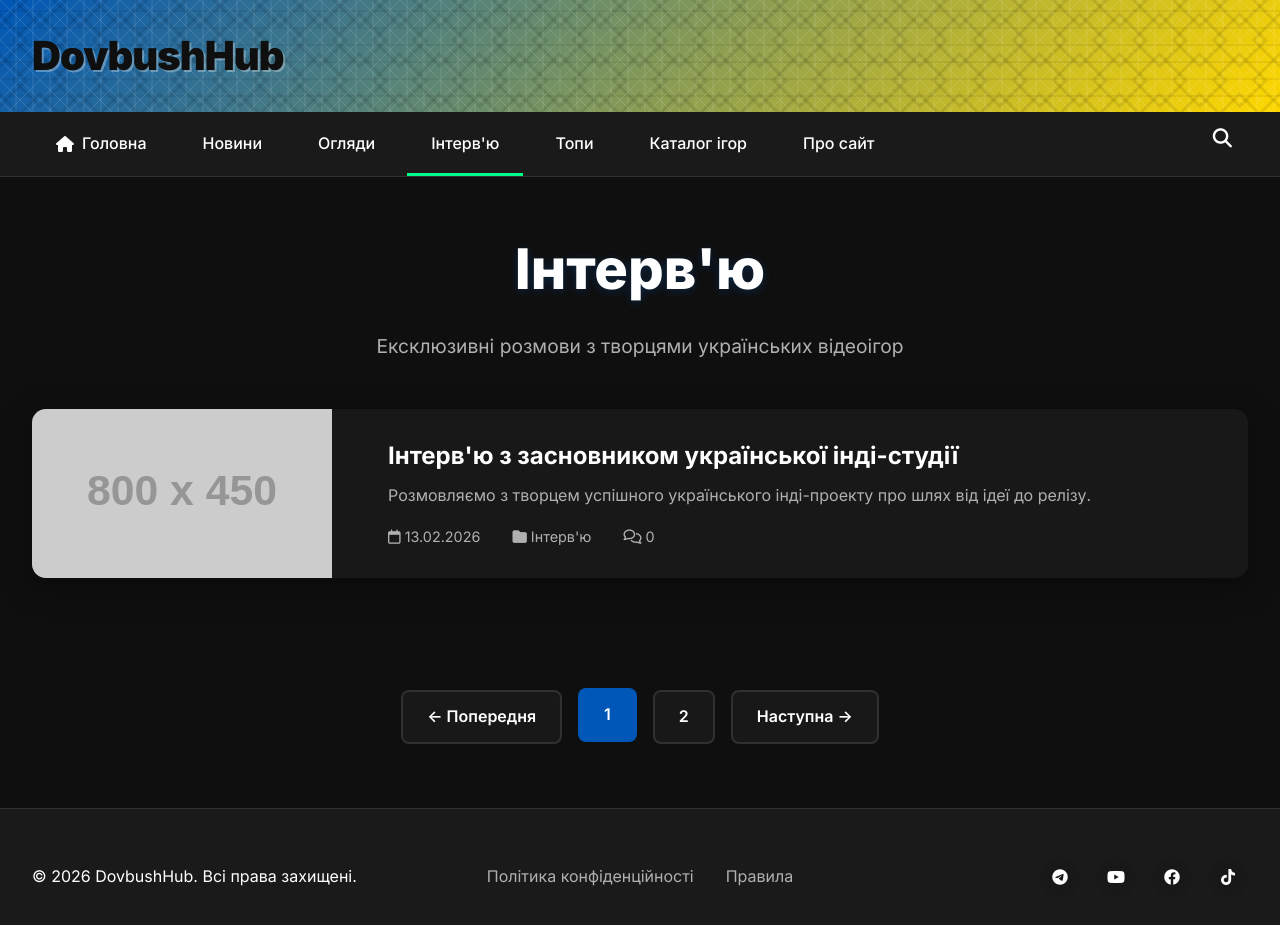
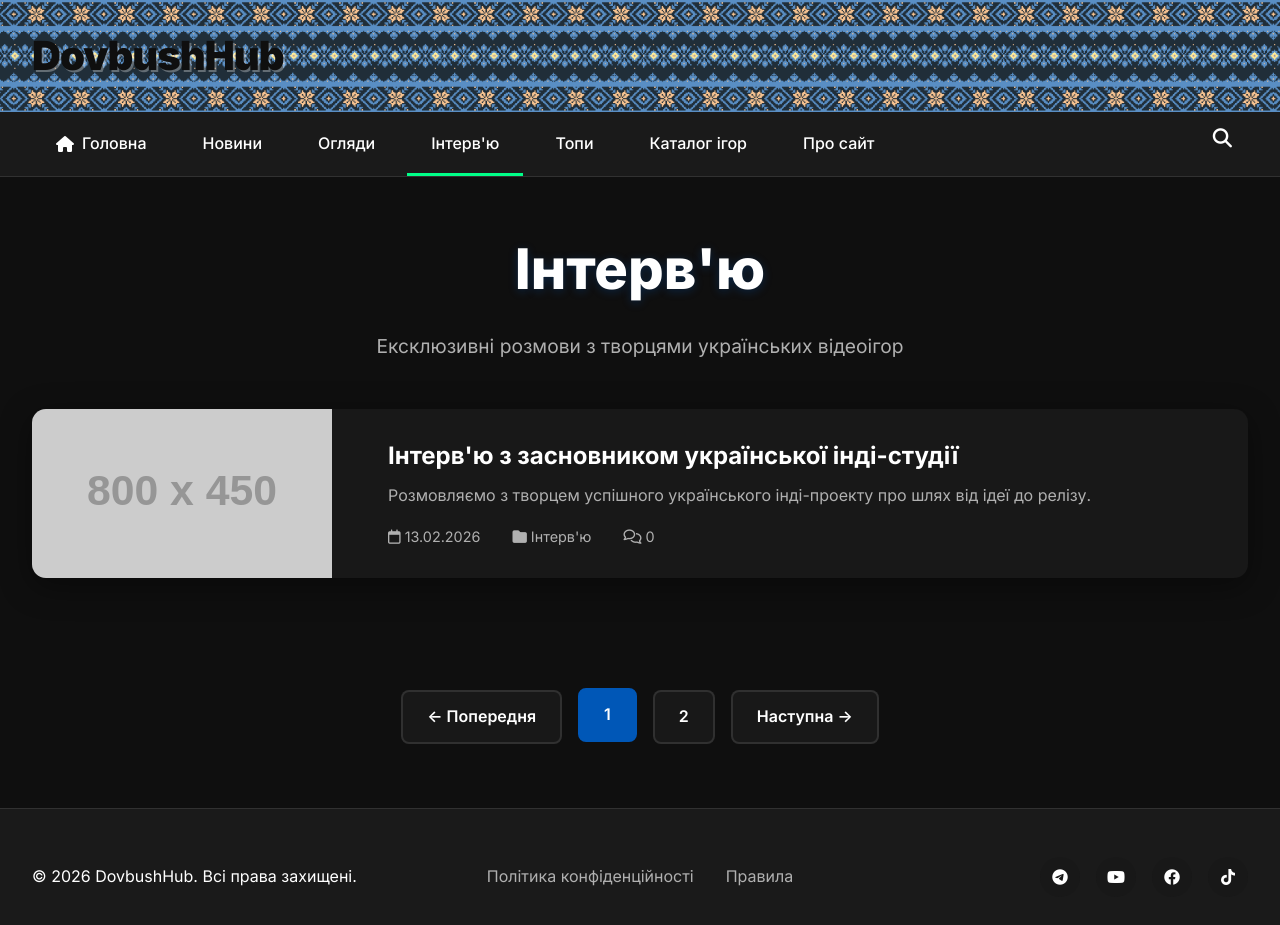
Before and after one commit to dovbush-media/dovbush-media.github.io, a Jekyll site: the page built from interviews.html, in a window 1280 px wide and 945 px high. Shown: the top 925 px of the window. Built offline with Jekyll 4.4.1, drawn with Linux system fonts in a browser that asks for light colours.

Commit message:
Update style.css

```diff
--- a/assets/css/style.css
+++ b/assets/css/style.css
@@ -49,32 +49,14 @@ body {
 
 .vyshyvanka-header {
   width: 100%;
-  background: linear-gradient(135deg, var(--accent-blue) 0%, var(--accent-yellow) 100%);
+  background: url('/assets/images/vyshyvanka-pattern.png') center/cover;
   padding: 1.5rem 0;
   position: relative;
   overflow: hidden;
 }
 
 .vyshyvanka-header::before {
-  content: '';
-  position: absolute;
-  top: 0;
-  left: 0;
-  right: 0;
-  bottom: 0;
-  background-image:
-    /* Хрестики */
-    linear-gradient(45deg, transparent 48%, rgba(255,255,255,0.2) 48%, rgba(255,255,255,0.2) 52%, transparent 52%),
-    linear-gradient(-45deg, transparent 48%, rgba(255,255,255,0.2) 48%, rgba(255,255,255,0.2) 52%, transparent 52%),
-    /* Ромби */
-    linear-gradient(45deg, transparent 30%, rgba(0,0,0,0.15) 30%, rgba(0,0,0,0.15) 35%, transparent 35%, transparent 65%, rgba(0,0,0,0.15) 65%, rgba(0,0,0,0.15) 70%, transparent 70%),
-    linear-gradient(-45deg, transparent 30%, rgba(0,0,0,0.15) 30%, rgba(0,0,0,0.15) 35%, transparent 35%, transparent 65%, rgba(0,0,0,0.15) 65%, rgba(0,0,0,0.15) 70%, transparent 70%),
-    /* Вертикальні лінії */
-    repeating-linear-gradient(90deg, transparent, transparent 15px, rgba(255,255,255,0.1) 15px, rgba(255,255,255,0.1) 17px),
-    /* Горизонтальні лінії */
-    repeating-linear-gradient(0deg, transparent, transparent 15px, rgba(0,0,0,0.1) 15px, rgba(0,0,0,0.1) 17px);
-  background-size: 20px 20px, 20px 20px, 40px 40px, 40px 40px, 100% 100%, 100% 100%;
-  opacity: 0.6;
+  display: none; /* Прибрати CSS паттерн */
 }
 
 .header-content {
```
